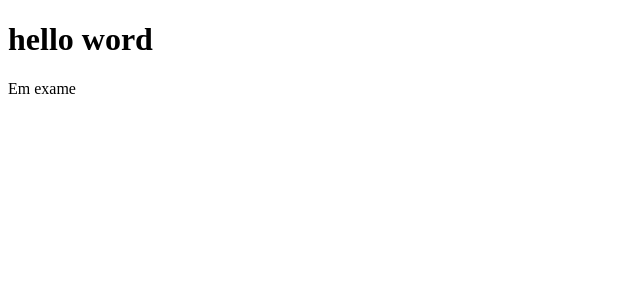
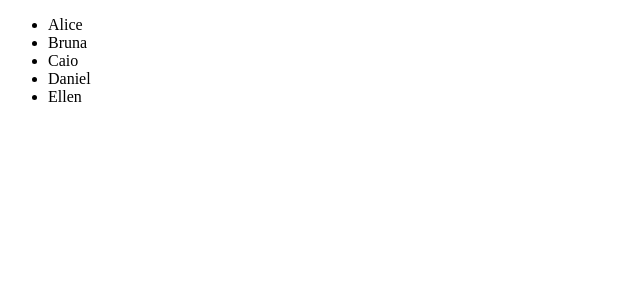
Before and after one commit to renatorobot/curso-vue, a Vue app: page / in a window 1280 px wide. Shown: the top 300 px of the page, without its empty margins (0-640 px from the left). Built offline with nearby package versions, Linux system fonts and the light colour scheme.

Commit message:
Diretiva v-for

```diff
--- a/src/App.vue
+++ b/src/App.vue
@@ -1,11 +1,12 @@
 <script setup>
 
     //import Inter from './componentes/interpolacao.vue';
-    import Cond from './componentes/condicional.vue';
+    //import Cond from './componentes/condicional.vue';
+    import Laco from './componentes/laco.vue';
 
 </script>
 
 
 <template>
-    <Cond></Cond>
+    <Laco></Laco>
 </template>
--- /dev/null
+++ b/src/componentes/laco.vue
@@ -0,0 +1,13 @@
+<script setup>
+
+    let nomes = ['Alice', 'Bruna', 'Caio', 'Daniel', 'Ellen']
+
+</script>
+
+<template>
+
+    <ul>
+        <li v-for="nome in nomes">{{ nome }}</li>
+    </ul>
+
+</template>
```
